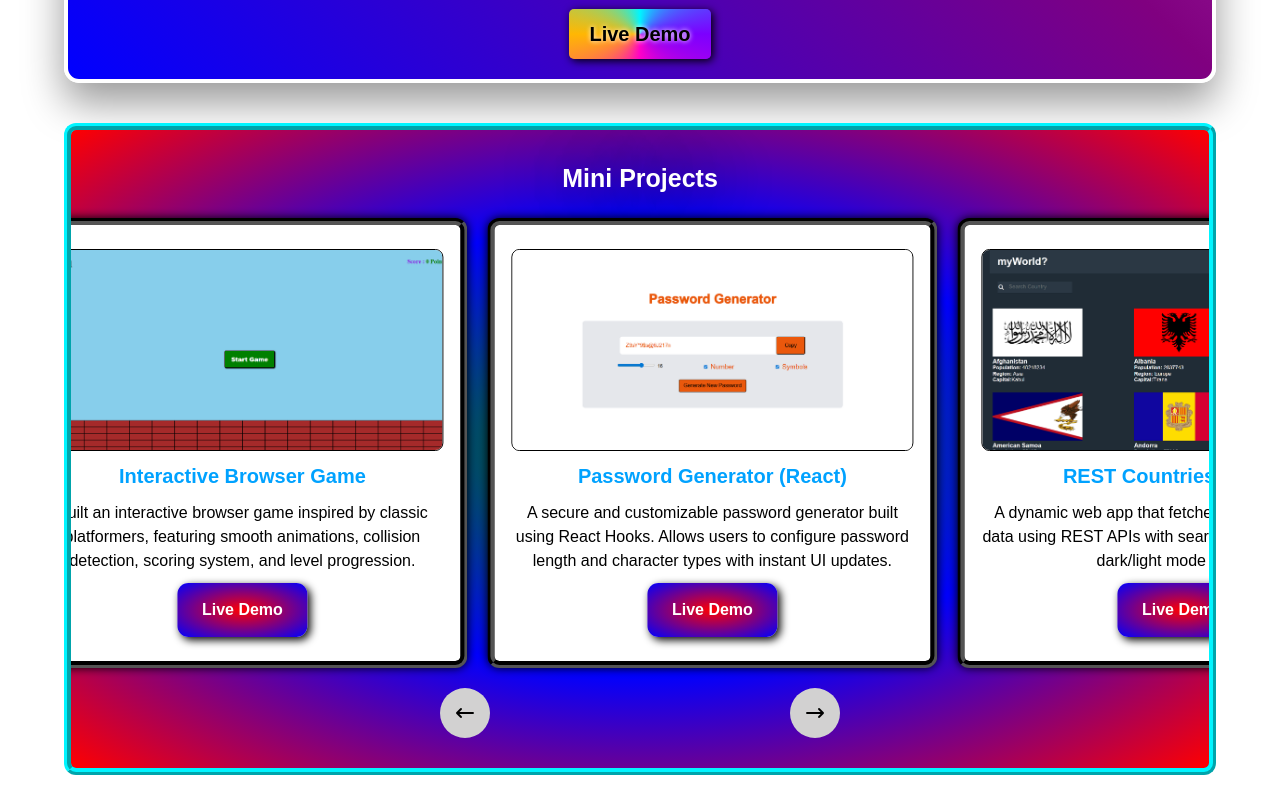
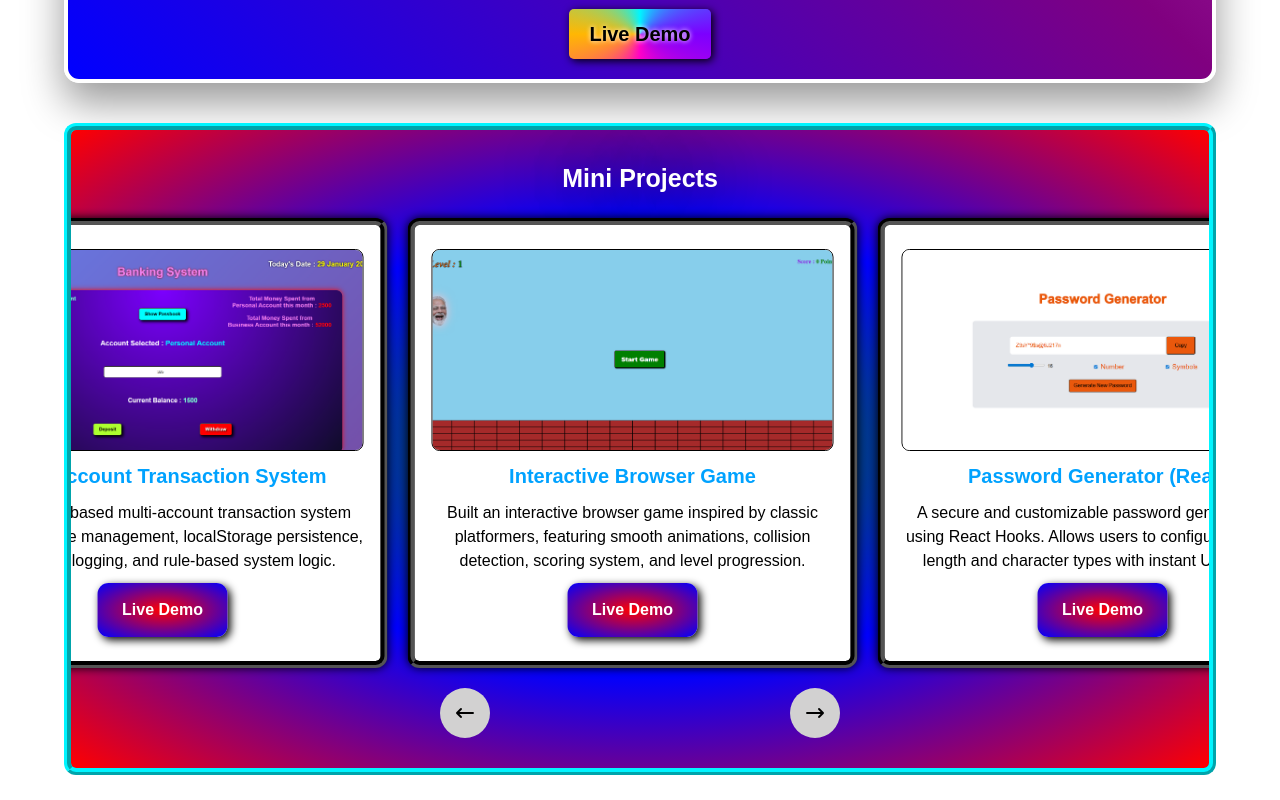
Before and after one commit to Vishal05it/My-Portfolio, a React (Vite) app: page /projects in a window 1280 px wide. Shown: the part 1208-2008 px from the top of the page. Built offline with nearby package versions, Linux system fonts and the light colour scheme.

Commit message:
Project added

```diff
--- a/src/Components/Projects.jsx
+++ b/src/Components/Projects.jsx
@@ -9,13 +9,14 @@ import YogaPic from "../assets/YogaPic.png";
 import ToDoList from "../assets/ToDoList.png";
 import HeartTask from "../assets/HeartTaskPic.png";
 import ReactTicTacToe from "../assets/TicTacToeReact.png";
+import Banking from "../assets/Banking.png";
 function Projects() {
   let leftSwipeAmt = -50;
   let rightSwipeAmt = -50;
   let btnVal = 0;
   let leftSwipe = () => {
     let miniProCont = document.querySelector("#miniProCont");
-    if (btnVal < 4) {
+    if (btnVal < 5) {
       btnVal++;
       miniProCont.style.left = `${leftSwipeAmt}%`;
       leftSwipeAmt -= 50;
@@ -87,6 +88,29 @@ function Projects() {
           <h1 id="mpHead">Mini Projects</h1>
         </span>
         <div id="miniProCont">
+          <span className="miniProCards">
+            {" "}
+            <a
+              className="imgStore"
+              href="https://persistent-multi-account-transactio.vercel.app/"
+              target="_blank"
+            >
+              <img src={Banking} alt="" />
+            </a>
+            <h1>Multi-Account Transaction System</h1>
+            <p>
+              Built a React-based multi-account transaction system with global
+              state management, localStorage persistence, transaction logging,
+              and rule-based system logic.
+            </p>
+            <a
+              className="miniBtn"
+              href="https://persistent-multi-account-transactio.vercel.app/"
+              target="_blank"
+            >
+              Live Demo
+            </a>
+          </span>
           <span className="miniProCards">
             {" "}
             <a
```
Also changed, not shown: src/assets/Banking.png (added).
